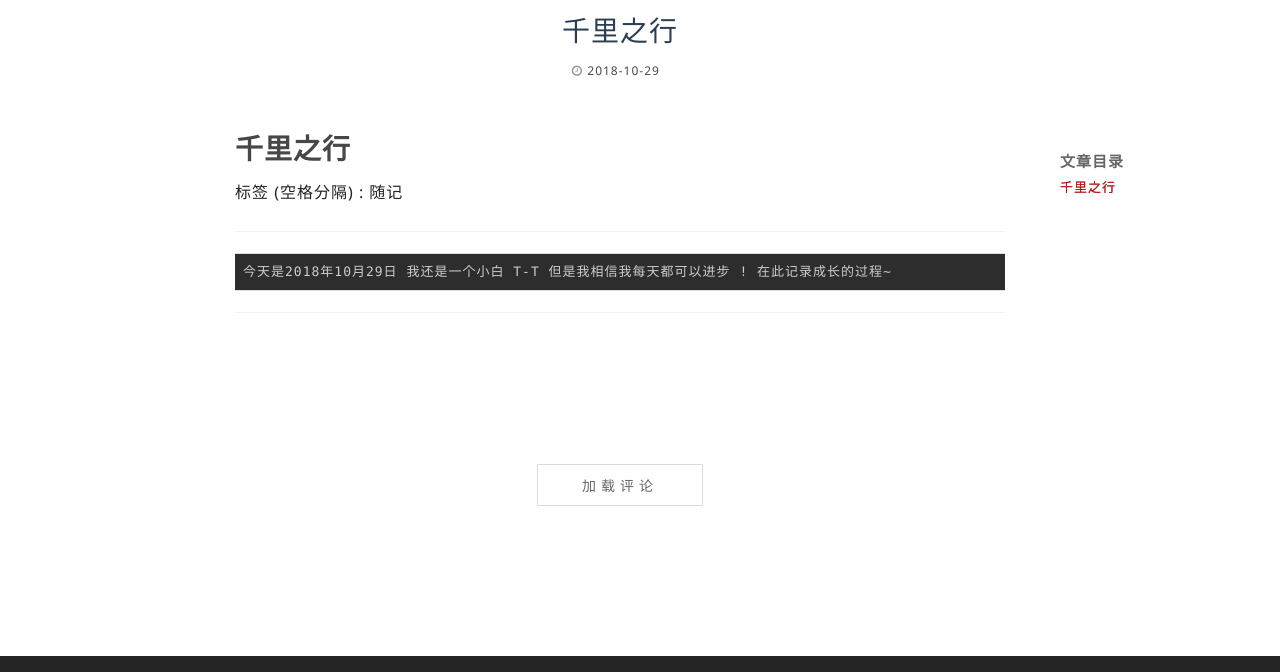
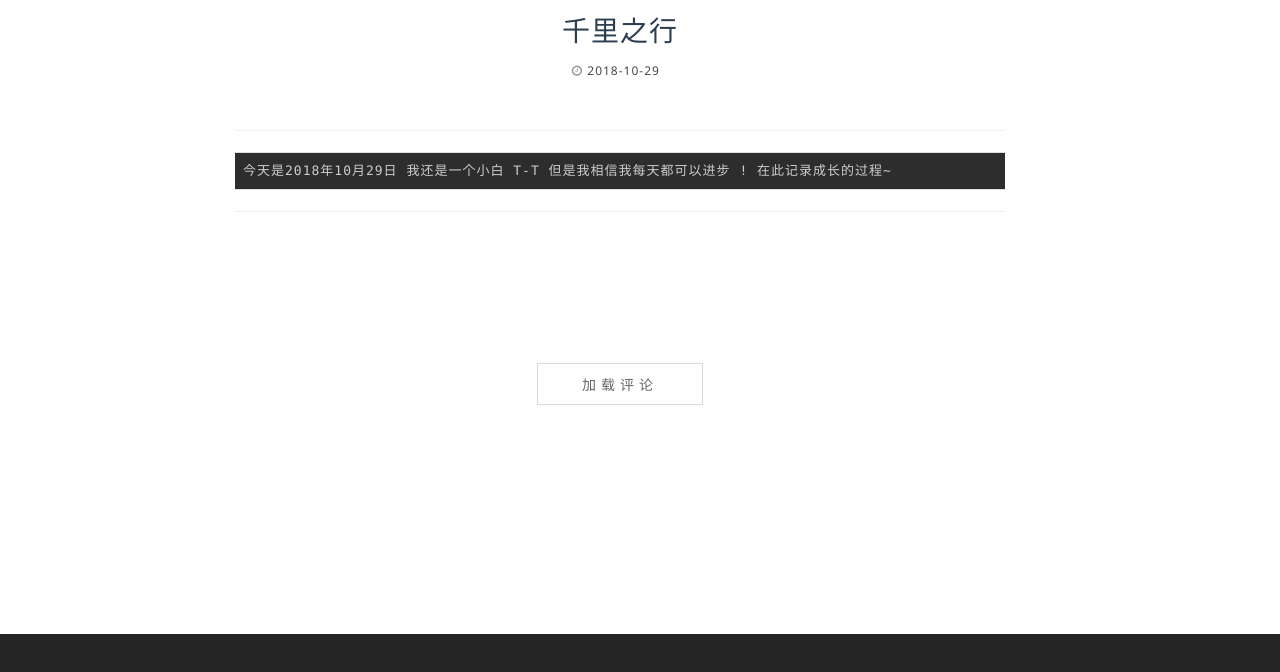
Before and after one commit to 13269351120/13269351120.github.io, a plain HTML site: page 2018/10/29/千里之行/index.html in a window 1280 px wide. Shown: the part 880-1552 px from the top of the page. Drawn offline with Linux system fonts and the light colour scheme; a script that the page names is missing.

Commit message:
Site updated: 2018-10-29 19:19:51

```diff
--- a/2018/10/29/千里之行/index.html
+++ b/2018/10/29/千里之行/index.html
@@ -187,8 +187,7 @@
 			<div class="am-article-bd">
 				<div class="content" id="post-content">
 
-						<h1 id="千里之行"><a href="#千里之行" class="headerlink" title="千里之行"></a>千里之行</h1><p>标签 (空格分隔) : 随记</p>
-<hr>
+						<hr>
 <pre><code>今天是2018年10月29日 我还是一个小白 T-T 但是我相信我每天都可以进步 ! 在此记录成长的过程~
 </code></pre><hr>
 
@@ -279,18 +278,6 @@
 	描述：The TOC module refers to 'https://github.com/codefine/hexo-theme-mellow', include toc.ejs、toc.js、toc.css. All rights reserved by codefine.
 -->
 
-
-		<aside class="post-widget">
-			<nav class="post-toc-wrap" id="post-toc">
-
-					<strong>文章目录</strong>
-
-
-				<!--toc(post.content)-->
-				<ol class="post-toc"><li class="post-toc-item post-toc-level-1"><a class="post-toc-link" href="#千里之行"><span class="post-toc-text">千里之行</span></a></li></ol>
-			</nav>
-			<div class="post-toc-bar"><div>
-		</div></div></aside>
 
 
 	</div>
```
Also changed, not shown: index.html (+0 -1 lines).
